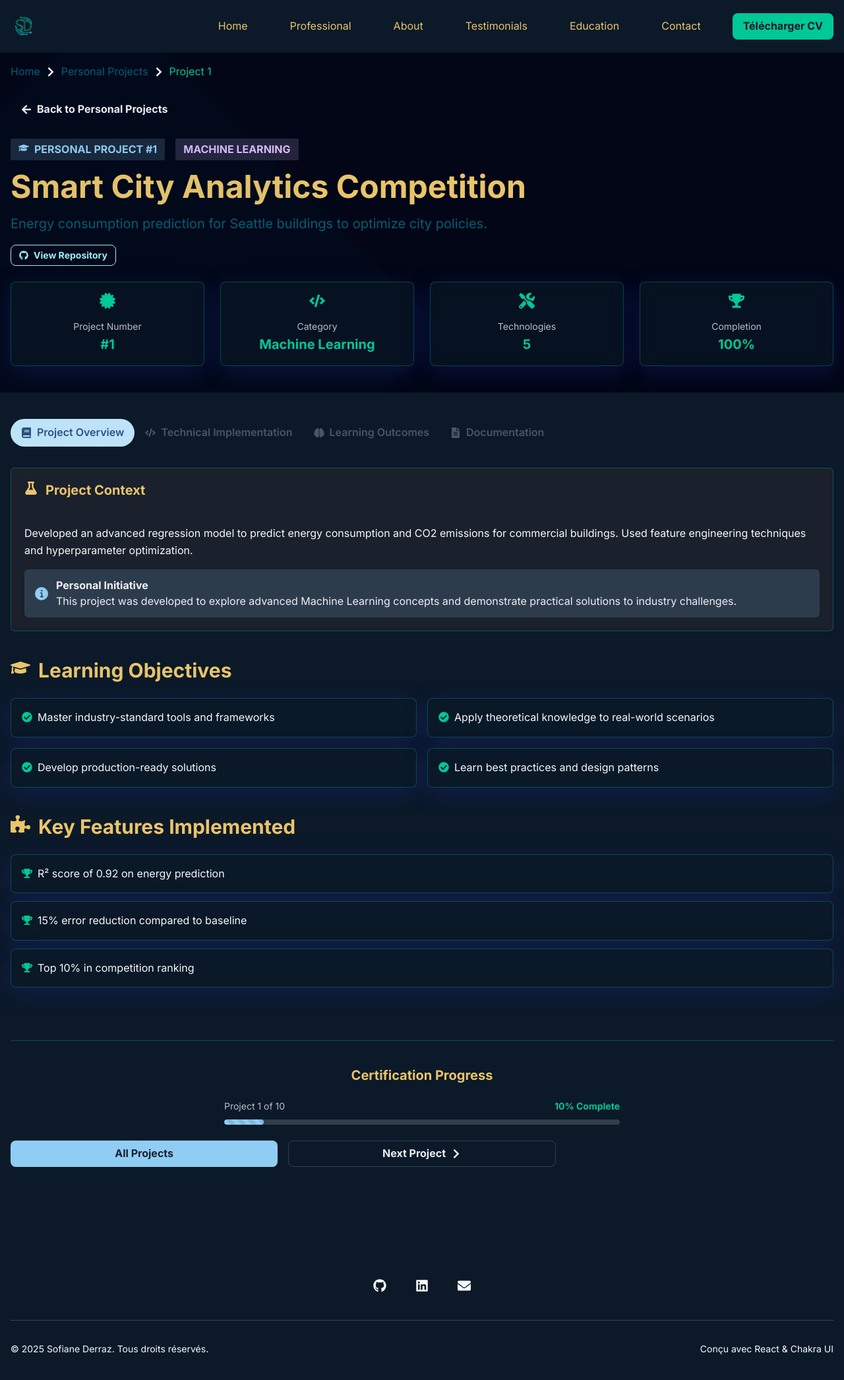
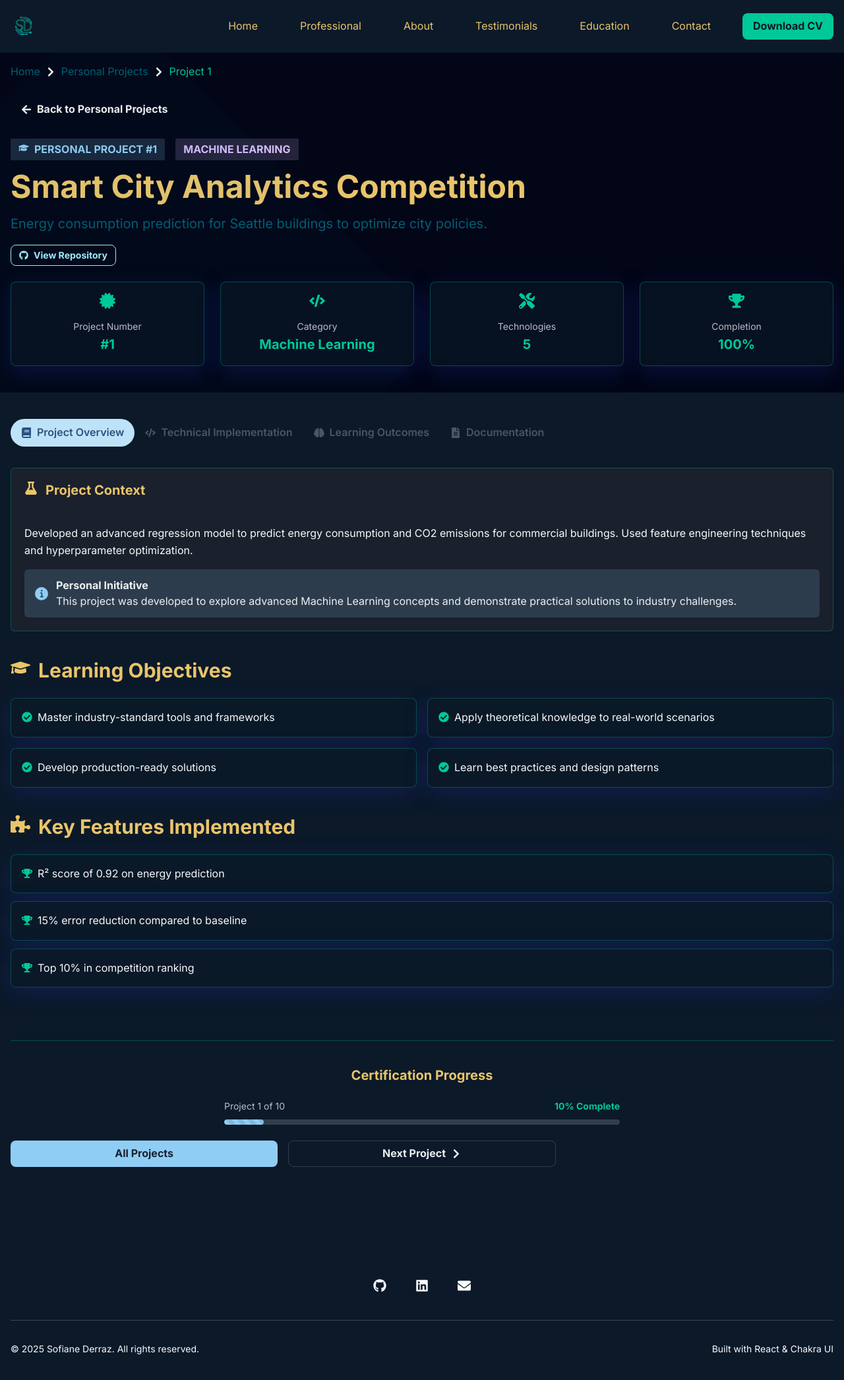
Before and after one commit to DerrazSofiane/ai-portfolio-clean, a React (Vite) app: page /portfolio/projects/1 in a window 1280 px wide. Shown: the top 2092 px of the page at 66% size. Built offline with nearby package versions, Linux system fonts and the light colour scheme.

Commit message:
working dl button

```diff
--- a/src/components/common/Footer.jsx
+++ b/src/components/common/Footer.jsx
@@ -56,10 +56,10 @@ const Footer = () => {
 
           <Stack direction={{ base: 'column', md: 'row' }} justify="space-between" align="center">
             <Text color="brand.secondary" fontSize="sm">
-              © {currentYear} Sofiane Derraz. Tous droits réservés.
+              © {currentYear} Sofiane Derraz. All rights reserved.
             </Text>
             <Text color="brand.secondary" fontSize="sm">
-              Conçu avec React & Chakra UI
+              Built with React & Chakra UI
             </Text>
           </Stack>
         </Stack>
--- a/src/components/common/Navigation.jsx
+++ b/src/components/common/Navigation.jsx
@@ -134,8 +134,16 @@ const Navigation = () => {
             {navItems.map((item) => (
               <NavLink key={item.to} item={item} />
             ))}
-            <Button variant="primary" size="md">
-              Télécharger CV
+            <Button
+              variant="primary"
+              size="md"
+              as="a"
+              href={`${import.meta.env.BASE_URL}sofiane derraz AI Resume.pdf`}
+              download="Sofiane_Derraz_CV.pdf"
+              target="_blank"
+              rel="noopener noreferrer"
+            >
+              Download CV
             </Button>
           </HStack>
 
@@ -168,8 +176,17 @@ const Navigation = () => {
               {navItems.map((item) => (
                 <NavLink key={item.to} item={item} onClick={onClose} />
               ))}
-              <Button variant="primary" size="md" w="full">
-                Télécharger CV
+              <Button
+                variant="primary"
+                size="md"
+                w="full"
+                as="a"
+                href={`${import.meta.env.BASE_URL}sofiane derraz AI Resume.pdf`}
+                download="Sofiane_Derraz_CV.pdf"
+                target="_blank"
+                rel="noopener noreferrer"
+              >
+                Download CV
               </Button>
             </VStack>
           </DrawerBody>
```
Also changed, not shown: 2 other files (tests, documents, lock files or other folders).
